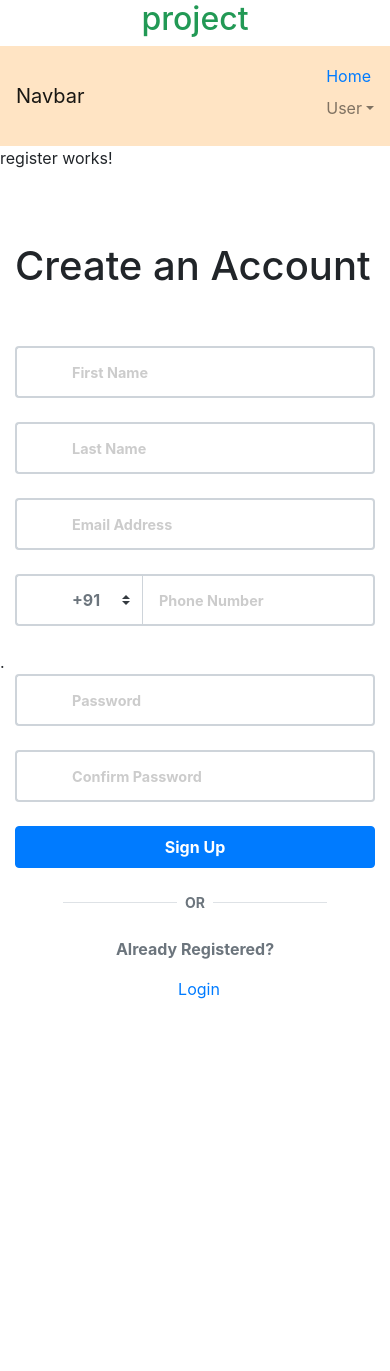
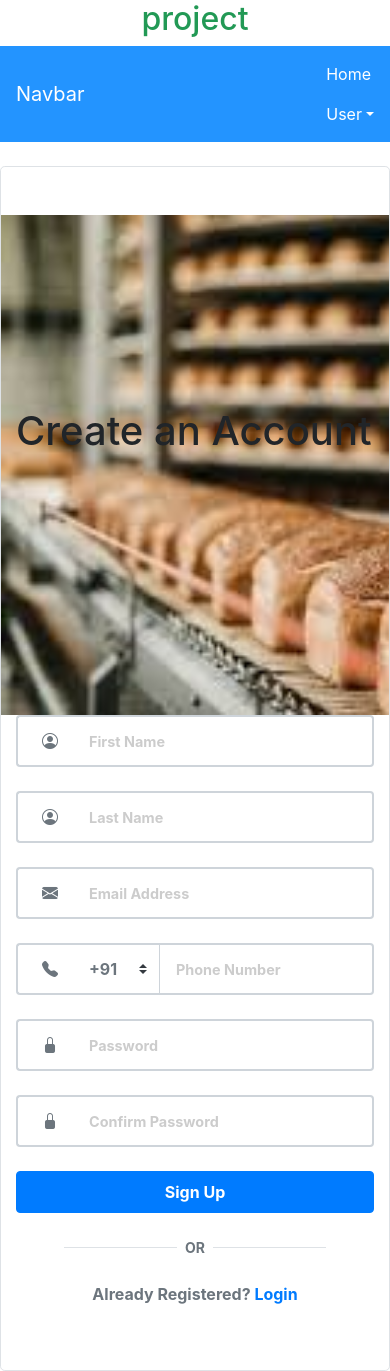
Before and after one commit to priyanshisingla/OnlineBakeryProject, an Angular app: page /register in a window 390 px wide. Before the commit the page ends 1049 px from the top, so only its background shows below. Built offline with nearby package versions, Linux system fonts and the light colour scheme.

Commit message:
May 24 10:19pm

```diff
--- a/package.json
+++ b/package.json
@@ -20,7 +20,9 @@
     "@angular/router": "~12.0.0",
     "@ng-bootstrap/ng-bootstrap": "^9.1.1",
     "bootstrap": "^4.6.0",
+    "icons": "^1.0.0",
     "jquery": "^3.6.0",
+    "ng-bootstrap-icons": "^1.3.0",
     "rxjs": "~6.6.0",
     "tslib": "^2.1.0",
     "zone.js": "~0.11.4"
--- a/src/app/app.component.css
+++ b/src/app/app.component.css
@@ -5,10 +5,9 @@ h1 {
 }
 
 .navbar{
-    background-color: bisque;
-    text-decoration-color: black;
+    background-color: rgba(0, 132, 255, 0.863);
+    text-decoration-color: cornsilk;
 }
-ul{
-    padding-top: 10px;
-    padding-bottom: 10px;
+.nav-link dropdown-toggle{
+    text-decoration: black;
 }
--- a/src/app/app.component.html
+++ b/src/app/app.component.html
@@ -1,21 +1,22 @@
 <h1>{{title}}</h1>
 
-<nav class="navbar navbar-expand-md navbar-light justify-content-between">
+<!--navbar-->
+<nav class="navbar navbar-expand-md sticky-top">
 
     <!-- Brand -->
-    <a class="navbar-brand" href="#">Navbar</a>
+    <a class="navbar-brand text-white" href="#">Navbar</a>
 
     <!-- Navbar links -->
     <ul class="navbar-nav ">
         <li class="nav-item active">
-            <a class="button" routerLink='./'>Home</a>
+            <a class="nav-link text-white" routerLink='./'>Home</a>
           </li>
       <!-- Dropdown -->
     <li class="nav-item dropdown ">
-        <a class="nav-link dropdown-toggle" href="#" id="navbardrop" data-toggle="dropdown">User</a>
+        <a class="nav-link dropdown-toggle text-white" href="#" id="navbardrop" data-toggle="dropdown">User</a>
         <div class="dropdown-menu">
-          <a class="dropdown-item" routerLink='./login'>Login</a>
-          <a class="dropdown-item" routerLink='./register'>Register</a>
+          <a class="dropdown-item " routerLink='/login'>Login</a>
+          <a class="dropdown-item" routerLink='/register'>Register</a>
         </div>
       </li>
     </ul>
--- a/src/app/user/login/login.component.css
+++ b/src/app/user/login/login.component.css
@@ -23,3 +23,9 @@ select.form-control {
 .form-control:focus {
     box-shadow: none;
 }
+
+#n1{
+    background-size: cover;
+    background-repeat: no-repeat;
+    align-items: center;
+}
--- a/src/app/user/login/login.component.html
+++ b/src/app/user/login/login.component.html
@@ -1,15 +1,11 @@
-<p>login works!</p>
+<div class="container">
+    <div class="row py-5 mt-4 align-items-center border rounded-lg">
 
-<div class="container">
-    <div class="row py-5 mt-4 align-items-center">
-        <!-- For Demo Purpose -->
-        <div class="col-md-5 pr-lg-5 mb-5 mb-md-0">
-            <img src="https://www.google.com/url?sa=i&url=https%3A%2F%2Fwww.webstaurantstore.com%2Farticle%2F12%2Fstart-a-bakery-with-three-planning-essentials.html&psig=AOvVaw35R6wMeEVeB3grDFn1gGy0&ust=1621428485221000&source=images&cd=vfe&ved=0CAIQjRxqFwoTCMiu3_uh0_ACFQAAAAAdAAAAABAD"
-            alt="" class="img-fluid mb-3 d-none d-md-block">
-            <h1>Login</h1>
+        <div class="col-md-4 col-lg-6 " style='background-image:url("assets/images/register.jpg");height:500px;' id="n1">
+            <h1><br><br><br><br><br>Login</h1>
         </div>
 
-        <!-- Registeration Form -->
+        <!-- Login Form -->
         <div class="col-md-7 col-lg-6 ml-auto">
             <form action="#">
                 <div class="row">
@@ -18,7 +14,7 @@
                     <div class="input-group col-lg-12 mb-4">
                         <div class="input-group-prepend">
                             <span class="input-group-text bg-white px-4 border-md border-right-0">
-                                <i class="fa fa-envelope text-muted"></i>
+                                <i class="bi bi-envelope-fill"></i>
                             </span>
                         </div>
                         <input id="email" type="email" name="email" placeholder="Email Address" class="form-control bg-white border-left-0 border-md">
@@ -28,17 +24,30 @@
                     <div class="input-group col-lg-12 mb-4">
                         <div class="input-group-prepend">
                             <span class="input-group-text bg-white px-4 border-md border-right-0">
-                                <i class="fa fa-lock text-muted"></i>
+                                <i class="bi bi-lock-fill"></i>
                             </span>
                         </div>
                         <input id="password" type="password" name="password" placeholder="Password" class="form-control bg-white border-left-0 border-md">
                     </div>
 
                     <!-- Submit Button -->
-                    <div class="form-group col-lg-12 mx-auto mb-0">
+                    <div class="form-group col-lg-3 mx-auto mb-0">
                         <a href="#" class="btn btn-primary btn-block py-2">
                             <span class="font-weight-bold">Sign In</span>
                         </a>
+                    </div>
+
+                    <!-- Divider Text -->
+                    <div class="form-group col-lg-12 mx-auto d-flex align-items-center my-4">
+                        <div class="border-bottom w-100 ml-5"></div>
+                        <span class="px-2 small text-muted font-weight-bold text-muted">OR</span>
+                        <div class="border-bottom w-100 mr-5"></div>
+                    </div>
+
+                    <!-- Don't have an account -->
+                    <div class="text-center w-100">
+                        <p class="text-muted font-weight-bold">Don't have an account? <a class="text-primary" routerLink='./register'>Register</a>
+                            </p>
                     </div>
                 </div>
             </form>
--- a/src/app/user/register/register.component.css
+++ b/src/app/user/register/register.component.css
@@ -23,3 +23,9 @@ select.form-control {
 .form-control:focus {
     box-shadow: none;
 }
+
+#n1{
+    background-size: cover;
+    background-repeat: no-repeat;
+    align-items: center;
+}
--- a/src/app/user/register/register.component.html
+++ b/src/app/user/register/register.component.html
@@ -1,16 +1,13 @@
-<p>register works!</p>
+<div class="container">
 
-<div class="container">
-    <div class="row py-5 mt-4 align-items-center">
-        <!-- For Demo Purpose -->
-        <div class="col-md-5 pr-lg-5 mb-5 mb-md-0">
-            <img src="https://www.google.com/url?sa=i&url=https%3A%2F%2Fwww.webstaurantstore.com%2Farticle%2F12%2Fstart-a-bakery-with-three-planning-essentials.html&psig=AOvVaw35R6wMeEVeB3grDFn1gGy0&ust=1621428485221000&source=images&cd=vfe&ved=0CAIQjRxqFwoTCMiu3_uh0_ACFQAAAAAdAAAAABAD"
-            alt="" class="img-fluid mb-3 d-none d-md-block">
-            <h1>Create an Account</h1>
+    <div class="row py-5 mt-4 align-items-center border rounded-lg">
+
+        <div class="col-md-4 col-lg-6 " style='background-image:url("assets/images/register.jpg");height:500px;' id="n1">
+            <br><br><br><br><br><br><br><br><h1>Create an Account</h1>
         </div>
 
         <!-- Registeration Form -->
-        <div class="col-md-7 col-lg-6 ml-auto">
+        <div class="col-md-6 col-lg-6 ml-auto">
             <form action="#">
                 <div class="row">
 
@@ -18,7 +15,7 @@
                     <div class="input-group col-lg-6 mb-4">
                         <div class="input-group-prepend">
                             <span class="input-group-text bg-white px-4 border-md border-right-0">
-                                <i class="fa fa-user text-muted"></i>
+                                <i class="bi bi-person-circle text-muted"></i>
                             </span>
                         </div>
                         <input id="firstName" type="text" name="firstname" placeholder="First Name" class="form-control bg-white border-left-0 border-md">
@@ -28,7 +25,7 @@
                     <div class="input-group col-lg-6 mb-4">
                         <div class="input-group-prepend">
                             <span class="input-group-text bg-white px-4 border-md border-right-0">
-                                <i class="fa fa-user text-muted"></i>
+                                <i class="bi bi-person-circle text-muted"></i>
                             </span>
                         </div>
                         <input id="lastName" type="text" name="lastname" placeholder="Last Name" class="form-control bg-white border-left-0 border-md">
@@ -38,7 +35,7 @@
                     <div class="input-group col-lg-12 mb-4">
                         <div class="input-group-prepend">
                             <span class="input-group-text bg-white px-4 border-md border-right-0">
-                                <i class="fa fa-envelope text-muted"></i>
+                                <i class="bi bi-envelope-fill text-muted"></i>
                             </span>
                         </div>
                         <input id="email" type="email" name="email" placeholder="Email Address" class="form-control bg-white border-left-0 border-md">
@@ -48,20 +45,20 @@
                     <div class="input-group col-lg-12 mb-4">
                         <div class="input-group-prepend">
                             <span class="input-group-text bg-white px-4 border-md border-right-0">
-                                <i class="fa fa-phone-square text-muted"></i>
+                                <i class="bi bi-telephone-fill text-muted"></i>
                             </span>
                         </div>
                         <select id="countryCode" name="countryCode" style="max-width: 80px" class="custom-select form-control bg-white border-left-0 border-md h-100 font-weight-bold text-muted">
                             <option value="">+91</option>
                         </select>
                         <input id="phoneNumber" type="tel" name="phone" placeholder="Phone Number" class="form-control bg-white border-md border-left-0 pl-3">
-                    </div>.
+                    </div>
 
                     <!-- Password -->
                     <div class="input-group col-lg-6 mb-4">
                         <div class="input-group-prepend">
                             <span class="input-group-text bg-white px-4 border-md border-right-0">
-                                <i class="fa fa-lock text-muted"></i>
+                                <i class="bi bi-lock-fill text-muted"></i>
                             </span>
                         </div>
                         <input id="password" type="password" name="password" placeholder="Password" class="form-control bg-white border-left-0 border-md">
@@ -71,14 +68,14 @@
                     <div class="input-group col-lg-6 mb-4">
                         <div class="input-group-prepend">
                             <span class="input-group-text bg-white px-4 border-md border-right-0">
-                                <i class="fa fa-lock text-muted"></i>
+                                <i class="bi bi-lock-fill text-muted"></i>
                             </span>
                         </div>
                         <input id="passwordConfirmation" type="password" name="passwordConfirmation" placeholder="Confirm Password" class="form-control bg-white border-left-0 border-md">
                     </div>
 
                     <!-- Submit Button -->
-                    <div class="form-group col-lg-12 mx-auto mb-0">
+                    <div class="form-group col-lg-3 mx-auto mb-0">
                         <a href="#" class="btn btn-primary btn-block py-2">
                             <span class="font-weight-bold">Sign Up</span>
                         </a>
@@ -93,12 +90,13 @@
 
                     <!-- Already Registered -->
                     <div class="text-center w-100">
-                        <p class="text-muted font-weight-bold">Already Registered? <nav><a class='link' routerLink="./user/login" class="text-primary ml-2">Login</a></nav>
-
+                        <p class="text-muted font-weight-bold">Already Registered? <a class="link" routerLink="./login">Login</a>
+                            </p>
                     </div>
 
                 </div>
             </form>
         </div>
     </div>
+
 </div>
--- a/src/styles.css
+++ b/src/styles.css
@@ -1 +1,3 @@
 /* You can add global styles to this file, and also import other style files */
+
+@import "~bootstrap-icons/font/bootstrap-icons.css";
```
Also changed, not shown: src/assets/images/register.jpg (added), 1 other file (tests, documents, lock files or other folders).
